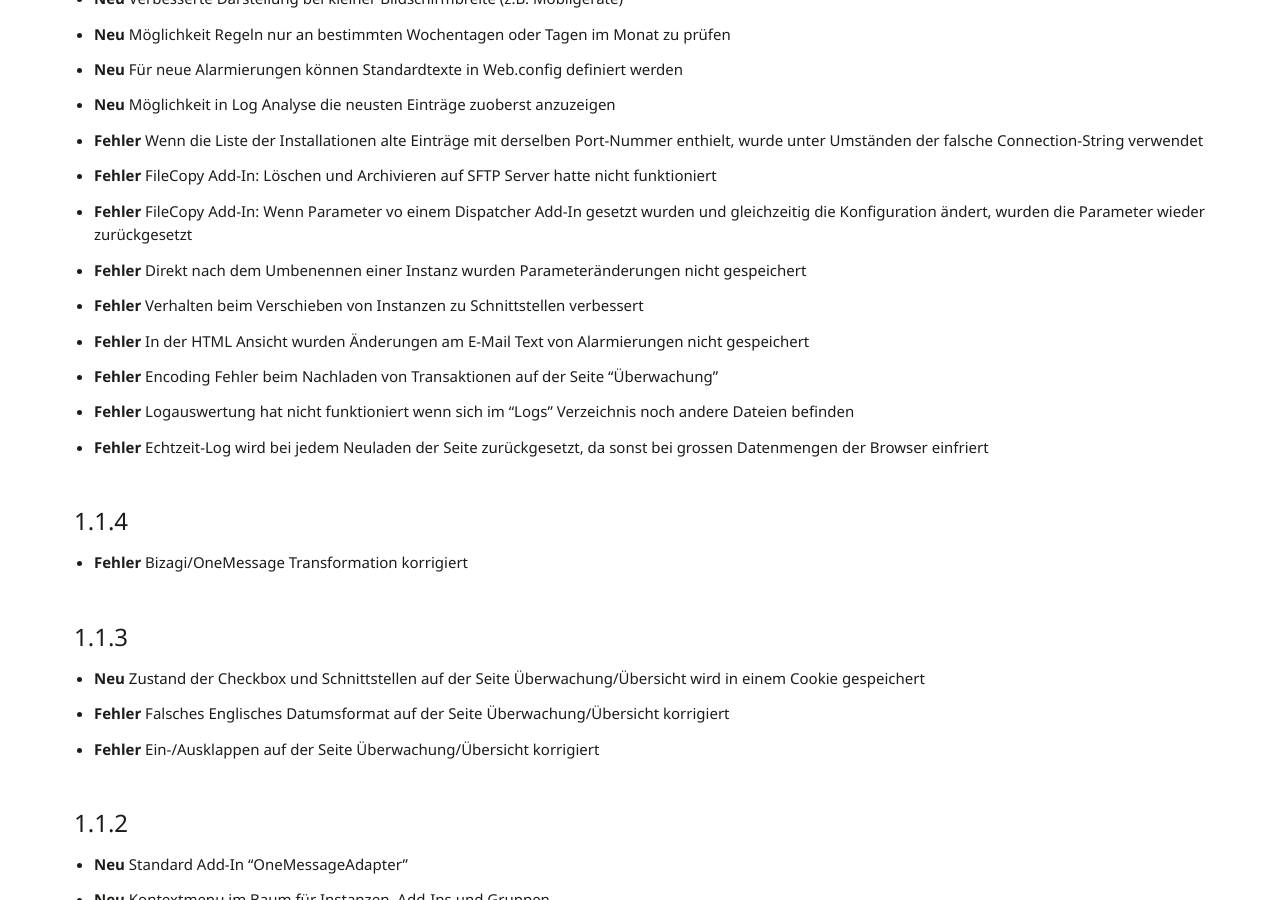
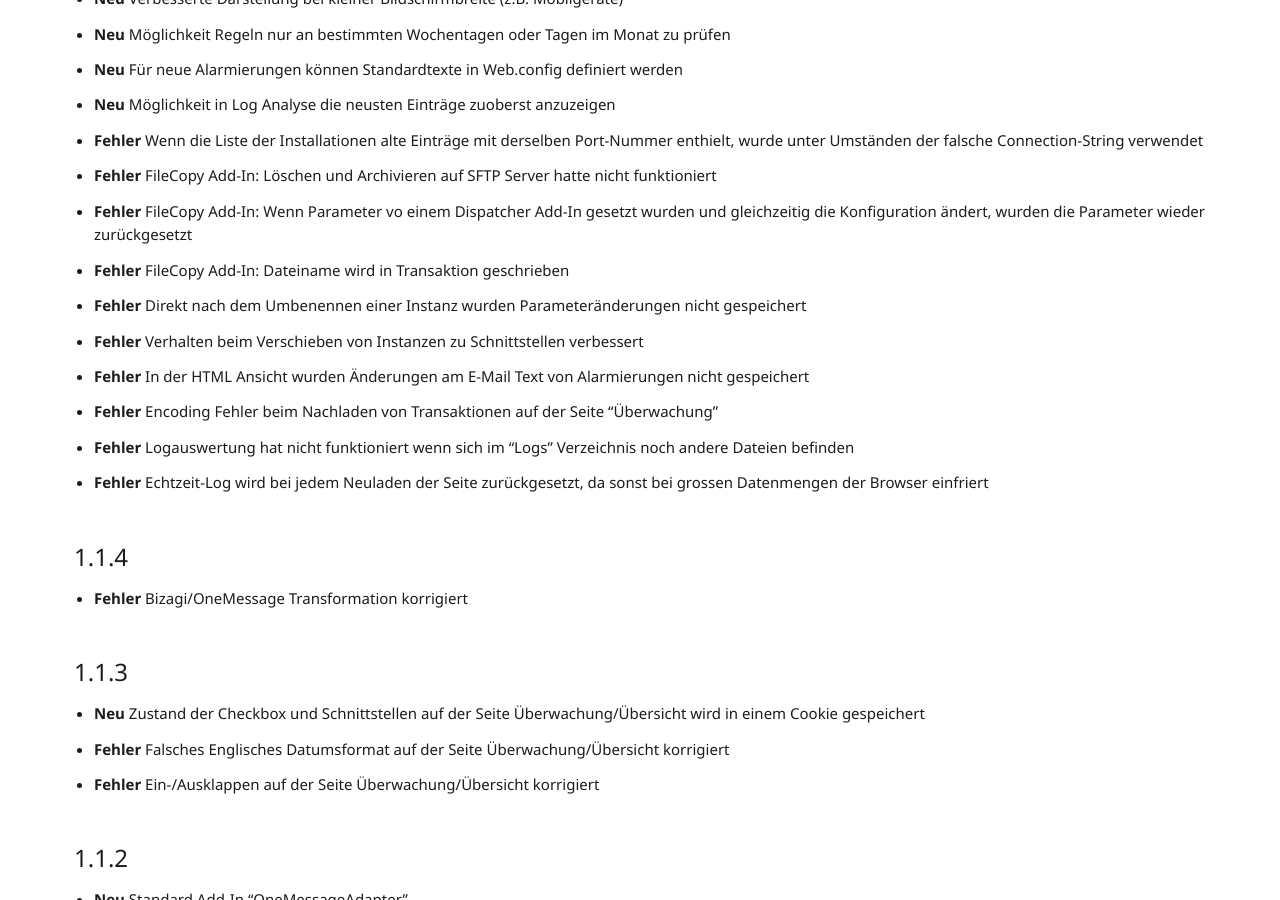
Before and after one commit to primesoft-group/oneconnexx-docs, a Jekyll site: the page built from _pages/setup/de/releasenotes.md, in a window 1280 px wide and 900 px high, scrolled down 567 px. Built offline with Jekyll 4.4.1, drawn with Linux system fonts in a browser that asks for light colours; nearby versions of some CDN libraries; some web fonts are replaced.

Commit message:
Update releasenotes.md

```diff
--- a/_pages/setup/de/releasenotes.md
+++ b/_pages/setup/de/releasenotes.md
@@ -17,6 +17,7 @@ permalink: "setup/de/releasenotes/"
 * __Fehler__ Wenn die Liste der Installationen alte Einträge mit derselben Port-Nummer enthielt, wurde unter Umständen der falsche Connection-String verwendet
 * __Fehler__ FileCopy Add-In: Löschen und Archivieren auf SFTP Server hatte nicht funktioniert
 * __Fehler__ FileCopy Add-In: Wenn Parameter vo einem Dispatcher Add-In gesetzt wurden und gleichzeitig die Konfiguration ändert, wurden die Parameter wieder zurückgesetzt
+* __Fehler__ FileCopy Add-In: Dateiname wird in Transaktion geschrieben
 * __Fehler__ Direkt nach dem Umbenennen einer Instanz wurden Parameteränderungen nicht gespeichert
 * __Fehler__ Verhalten beim Verschieben von Instanzen zu Schnittstellen verbessert
 * __Fehler__ In der HTML Ansicht wurden Änderungen am E-Mail Text von Alarmierungen nicht gespeichert
```
